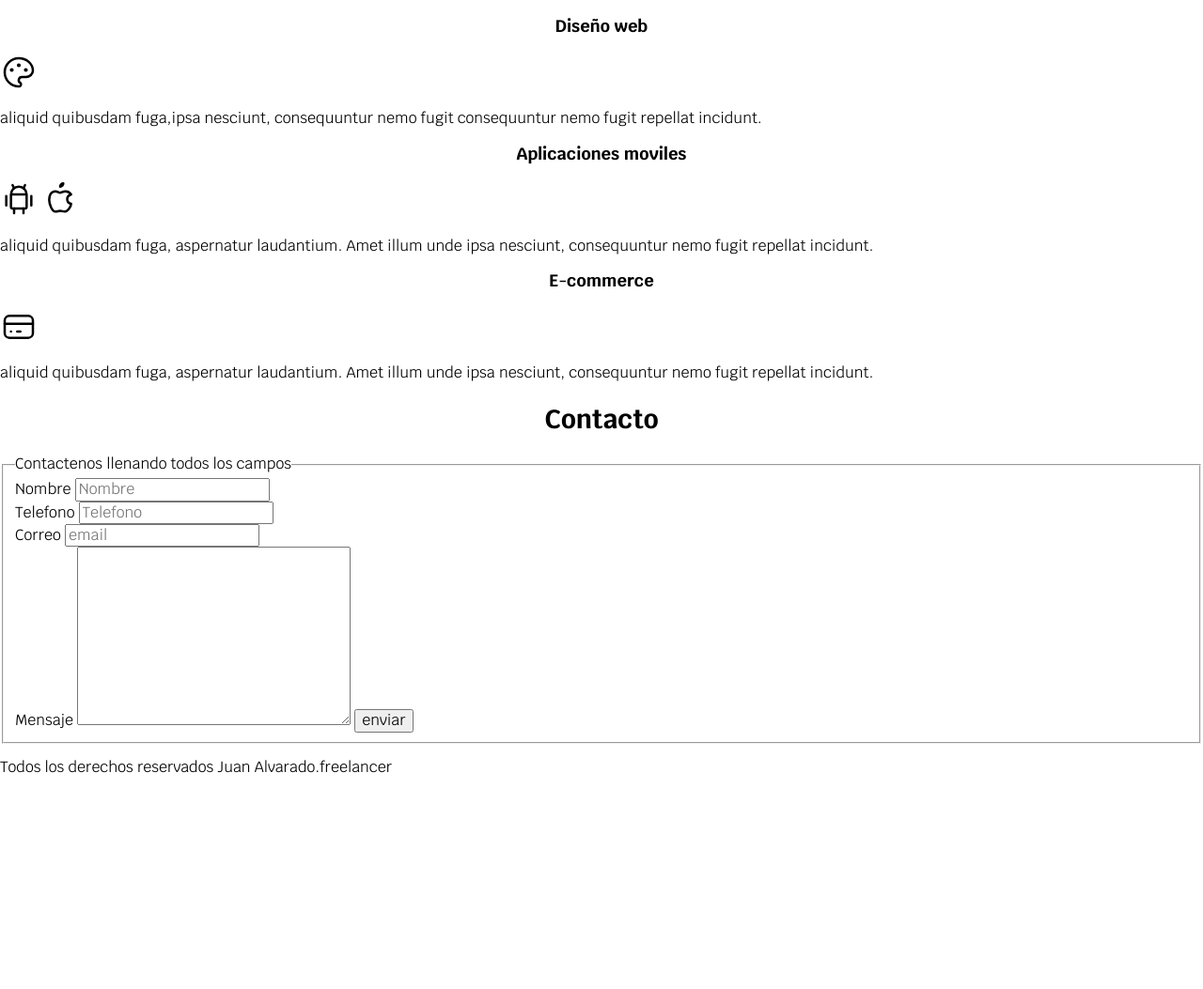
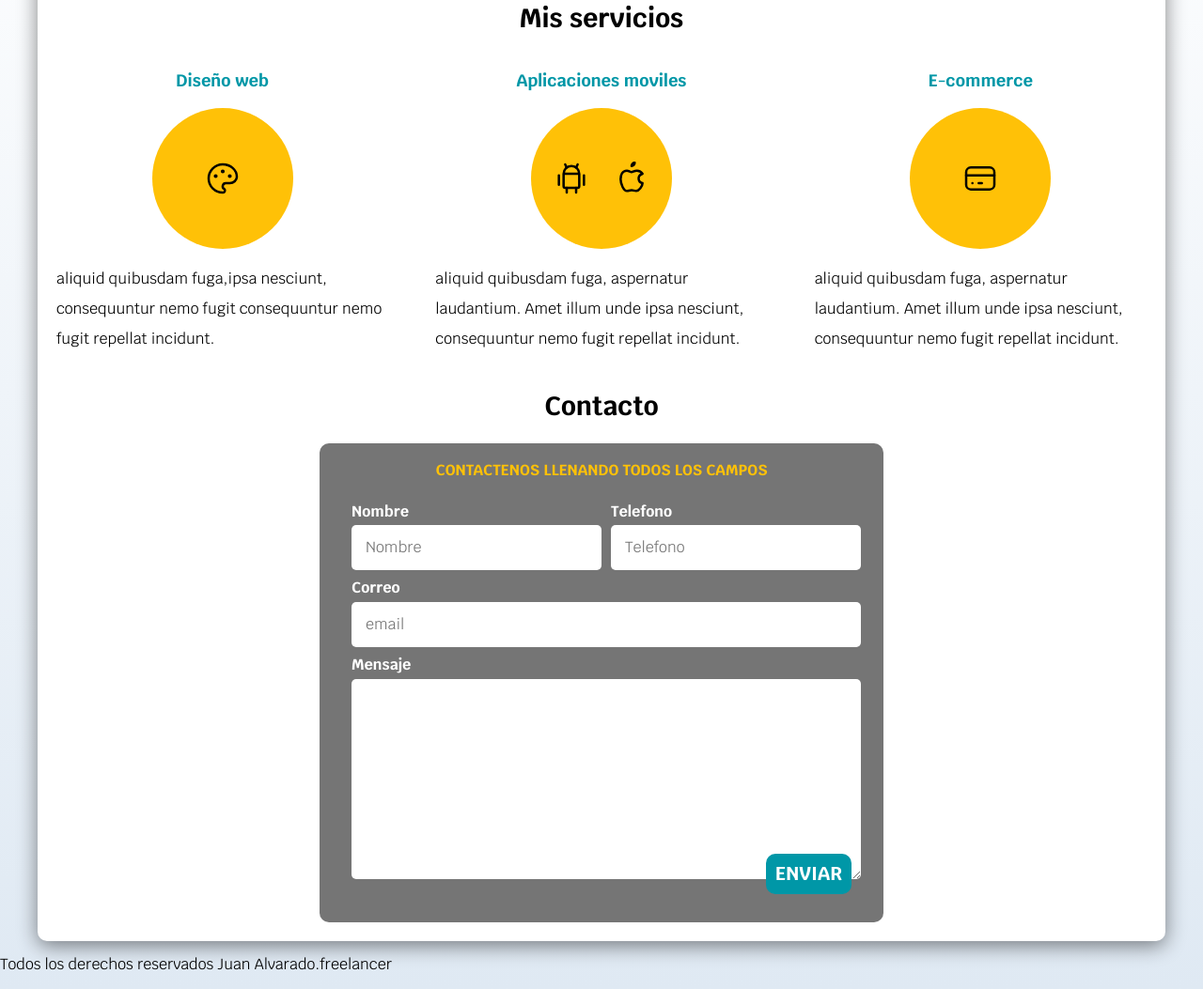
Before and after one commit to Juandres03/personal, a plain HTML site: page freelancer_inicio/index.html in a window 1280 px wide. Shown: the part 648-1701 px from the top of the page at 94% size. Before the commit the page ends 1490 px from the top, so only its background shows below. Drawn offline with Linux system fonts and the light colour scheme.

Commit message:
dia 4 clase sena, tengo hambre

```diff
--- a/freelancer_inicio/css/styles.css
+++ b/freelancer_inicio/css/styles.css
@@ -6,10 +6,11 @@
     --gris:#757575;
 
     --fuente-principal:3.8rem;
-
+/* globales */
 }
 html {
     box-sizing: border-box;
+    scroll-snap-type: y mandatory;
   }
   *, *:before, *:after {
     box-sizing: inherit;
@@ -22,6 +23,32 @@ html {
 body{
     font-size: 16px;/* 10px= 1 rem*/
     font-family: 'Krub', sans-serif;
+
+    background-image: linear-gradient( to top ,#dfe9f3 0%, var(--blanco) 75%) ; /* color de fondo degradado */
+}
+.contenedor{
+    max-width: 120rem;
+    margin:0px auto;
+}
+.boton{
+    color:var(--blanco);
+    text-decoration: none;
+    font-size: 2rem;
+    font-weight: 700;
+    padding: 1rem;
+    margin-top: 1rem;
+    background-color: var(--secundario);
+    border-radius: 10px;
+    text-transform: uppercase;
+    border:none;
+
+
+}
+
+
+
+.boton:hover{
+    cursor:pointer;
 }
 h1{
     font-size: var(--fuente-principal);
@@ -35,6 +62,7 @@ h3{
 h1, h2, h3{
     text-align: center;
 }
+
 
 .titulo {
     text-align: center;
@@ -56,22 +84,24 @@ span{
     font-size: 2rem;
     color: var(--oscuro);
 }
-.contenedor{
-    max-width: 120rem;
-    margin:0px auto;
+/* utilidades */
+.alinear-derecha{
+    justify-content: flex-end;
 }
-.boton{
-    color:var(--blanco);
-    text-decoration: none;
-    font-size: 2rem;
-    font-weight: 700;
-    padding: 1rem;
-    margin-top: 1rem;
-    background-color: var(--secundario);
-    border-radius: 10px;
-    text-transform: uppercase;
+.flex{
+    display: flex;
 
 }
+.enviar{
+    width: 100%;
+}
+@media (min-width : 768px) {
+    .enviar{
+        width: auto;
+    }
+
+}
+/* navegacion */
 .nav-bg{
     background-color: var(--secundario);
 }
@@ -95,9 +125,20 @@ span{
     }
 
 }
+.sombra{
+    /*
+    -webkit-box-shadow: 0px 5px 21px 0px rgba(0,0,0,0.48);
+    -moz-box-shadow: 0px 5px 21px 0px rgba(0,0,0,0.48);
+     */
+    box-shadow: 0px 5px 21px 0px rgba(0,0,0,0.48);
+    background-color: var(--blanco);
+    padding: 2rem;
+    border-radius: 1rem;
+
+}
 
 .navegacion-principal a{
-    /*background-color: var(--primario);*/
+    background-color: var(--secundario);
     color:var(--blanco);
     text-decoration: none;
     font-size: 2rem;
@@ -115,11 +156,13 @@ span{
     color:var(--oscuro)
 
 }
+/* hero */
 .hero{
     background-image: url(../img/hero.jpg);
     background-repeat: no-repeat;
     background-size: cover;
     height: 45rem;
+    margin-bottom: 2rem;
 
     position: relative;
 }
@@ -134,3 +177,106 @@ span{
     justify-content: center;
     color:var(--blanco);
 }
+/*
+.contenido-hero .ubicacion{
+    display: flex;
+    align-items: flex-end;
+}
+ */
+/* servicios */
+.servicios, .navegacion-principal, .formulario{
+    scroll-snap-align:center ;
+    scroll-snap-stop: always;
+}
+.servicios{
+    display: grid;
+    /* grid-template-columns: 33.3%  33.3% 33.3%; */
+    grid-template-columns: repeat(3,1fr); /*se pone el numero de veces a repetir y luego lo que se repite */
+    /* las dos formas sirven,  fr son fracciones */
+    column-gap: 5rem;
+}
+
+.servicio{
+    display: flex;
+    flex-direction: column;
+    align-items: center;
+
+}
+.servicio h3{
+    color:var(--secundario);
+    font-weight: 700;
+
+}
+.servicio p{
+    line-height:2 ;
+
+}
+.servicio .iconos{
+    height: 15rem;
+    width: 15rem;
+    background-color: var(--primario);
+    border-radius: 50%;
+    display: flex;
+    align-items: center;
+    justify-content: space-evenly;
+}
+/* contacto */
+.formulario{
+    background-color: VAR(--gris);
+    width: min(60rem,100%);/*el min toma el valor menor entre los que se poner*/
+    margin: 0 auto;
+    padding: 2rem;
+    border-radius: 1rem;
+}
+.formulario fieldset{
+    border: none;
+
+}
+.formulario legend{
+    text-align: center;
+    color: var(--primario);
+    font-weight: 700;
+    text-transform: uppercase;
+    margin-bottom: 2rem;
+}
+@media (min-width :768px ) {
+    .contenedor-campos{
+        display: grid;
+        grid-template-columns: 50% 50%;
+        grid-template-rows: auto auto 20rem;
+        column-gap: 1rem;
+
+
+
+    }
+    .campo:nth-child(3),
+    .campo:nth-child(4){/*seleccionar un hijo especifico de una clase*/
+        grid-column: 1/3;/*como ubicar un elemento dentro d ela grid*/
+
+    }
+
+
+}
+
+
+.campo{
+    margin-bottom: 1rem;
+
+}
+.campo label{
+    color:var(--blanco);
+    font-weight: bold;
+    margin-bottom: .5rem;
+    display: block;
+}
+.input-text{
+    background-color: var(--blanco);
+    width: 100%;
+    border:none;
+    border-radius: .5rem;
+    padding: 1.5rem;
+}
+
+.footer{
+    text-align: center;
+}
--- a/freelancer_inicio/index.html
+++ b/freelancer_inicio/index.html
@@ -18,6 +18,7 @@
     <header>
         <h1 class="titulo">Juan Alvarado <span>Freelancer</span></h1>
     </header>
+
     <div class="nav-bg">
         <nav class="navegacion-principal contenedor">
             <a href="#">inicio</a>
@@ -27,6 +28,7 @@
 
         </nav>
     </div>
+
 
     <section class="hero">
         <div class="contenido-hero">
@@ -42,15 +44,17 @@
                 Fusagasugá, Cundinamarca</p>
 
             <a class="boton" href="#">Contactar</a>
-        </div>
+        </div> <!--contenido hero-->
     </section>
 
 
-    <main>
+    <main class="contenedor sombra">
 
             <h2>Mis servicios</h2>
-        <section>
+            <div class="servicios">
+                <section class="servicio">
                     <h3>Diseño web</h3>
+                    <div class="iconos">
                         <svg xmlns="http://www.w3.org/2000/svg" class="icon icon-tabler icon-tabler-palette" width="40" height="40" viewBox="0 0 24 24" stroke-width="1.5" stroke="#000000" fill="none" stroke-linecap="round" stroke-linejoin="round">
                             <path stroke="none" d="M0 0h24v24H0z" fill="none"/>
                             <path d="M12 21a9 9 0 1 1 0 -18a9 8 0 0 1 9 8a4.5 4 0 0 1 -4.5 4h-2.5a2 2 0 0 0 -1 3.75a1.3 1.3 0 0 1 -1 2.25" />
@@ -58,10 +62,12 @@
                             <circle cx="12" cy="7.5" r=".5" fill="currentColor" />
                             <circle cx="16.5" cy="10.5" r=".5" fill="currentColor" />
                         </svg>
+                    </div>
                     <p>aliquid quibusdam fuga,ipsa nesciunt, consequuntur nemo fugit consequuntur nemo fugit repellat incidunt.</p>
                 </section>
-        <section>
+                <section class="servicio">
                     <h3>Aplicaciones moviles</h3>
+                    <div class="iconos">
                         <svg xmlns="http://www.w3.org/2000/svg" class="icon icon-tabler icon-tabler-brand-android" width="40" height="40" viewBox="0 0 24 24" stroke-width="1.5" stroke="#000000" fill="none" stroke-linecap="round" stroke-linejoin="round">
                             <path stroke="none" d="M0 0h24v24H0z" fill="none"/>
                             <line x1="4" y1="10" x2="4" y2="16" />
@@ -77,10 +83,12 @@
                             <path d="M9 7c-3 0 -4 3 -4 5.5c0 3 2 7.5 4 7.5c1.088 -.046 1.679 -.5 3 -.5c1.312 0 1.5 .5 3 .5s4 -3 4 -5c-.028 -.01 -2.472 -.403 -2.5 -3c-.019 -2.17 2.416 -2.954 2.5 -3c-1.023 -1.492 -2.951 -1.963 -3.5 -2c-1.433 -.111 -2.83 1 -3.5 1c-.68 0 -1.9 -1 -3 -1z" />
                             <path d="M12 4a2 2 0 0 0 2 -2a2 2 0 0 0 -2 2" />
                         </svg>
+                    </div>
                     <p>aliquid quibusdam fuga, aspernatur laudantium. Amet illum unde ipsa nesciunt, consequuntur nemo fugit repellat incidunt.</p>
                 </section>
-        <section>
+                <section class="servicio">
                     <h3>E-commerce</h3>
+                    <div class="iconos">
                         <svg xmlns="http://www.w3.org/2000/svg" class="icon icon-tabler icon-tabler-credit-card" width="40" height="40" viewBox="0 0 24 24" stroke-width="1.5" stroke="#000000" fill="none" stroke-linecap="round" stroke-linejoin="round">
                             <path stroke="none" d="M0 0h24v24H0z" fill="none"/>
                             <rect x="3" y="5" width="18" height="14" rx="3" />
@@ -88,39 +96,45 @@
                             <line x1="7" y1="15" x2="7.01" y2="15" />
                             <line x1="11" y1="15" x2="13" y2="15" />
                         </svg>
+                    </div>
                     <p>aliquid quibusdam fuga, aspernatur laudantium. Amet illum unde ipsa nesciunt, consequuntur nemo fugit repellat incidunt.</p>
                 </section>
+            </div><!-- global de servicios  -->
 
-    </main>
         <section>
             <h2>Contacto</h2>
-        <form>
+                <form class="formulario">
                     <fieldset>
                         <legend>Contactenos llenando todos los campos</legend>
-                <div class="nombre">
+                        <div class="contenedor-campos">
+                            <div class="campo">
                                 <label for="">Nombre</label>
-                    <input type="text" placeholder="Nombre">
+                                <input class="input-text" type="text" placeholder="Nombre">
                             </div>
-                <div class="telefono">
+                            <div class="campo">
                                 <label for="">Telefono</label>
-                    <input type="tel" placeholder="Telefono">
+                                <input class="input-text" type="tel" placeholder="Telefono">
                             </div>
-                <div class="email">
+                            <div class="campo">
                                 <label for="">Correo</label>
-                    <input type="email" placeholder="email">
+                                <input class="input-text" type="email" placeholder="email">
                             </div>
-                <div class="mensaje">
+                            <div class="campo">
                                 <label for="">Mensaje</label>
-                    <textarea name="" id="" cols="30" rows="10"></textarea>
-                <input type="submit" value="enviar">
+                                <textarea class="input-text" name="" id="" cols="30" rows="10"></textarea>
                             </div>
+                        </div>
+                            <div class="alinear-derecha flex">
+                            <input class="boton enviar" type="submit" value="enviar">
+                            </div>
+
                     </fieldset>
                 </form>
 
         </section>
 
-
-    <footer>
+    </main>
+    <footer claaa="footer">
         <p>Todos los derechos reservados Juan Alvarado.freelancer</p>
     </footer>
 
```
Lines whose indentation alone changed are shown as unchanged.
